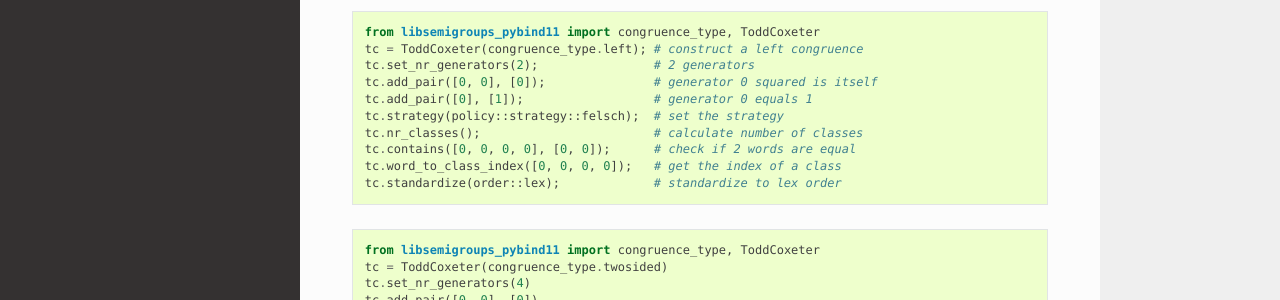
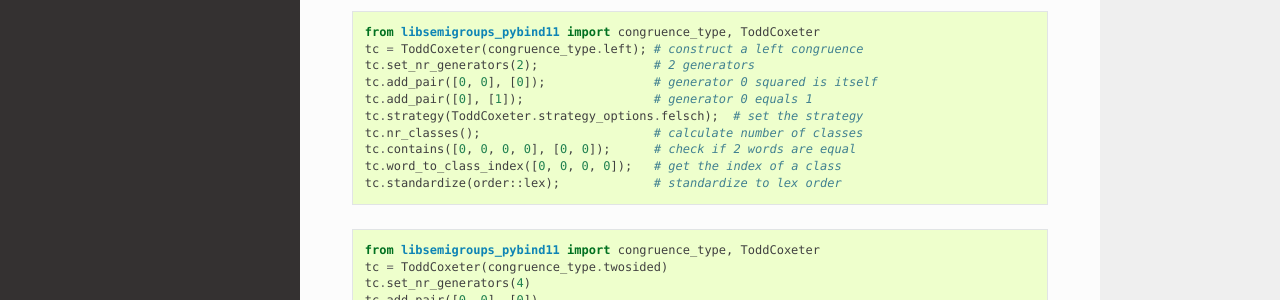
Before and after one commit to libsemigroups/libsemigroups_pybind11, a Sphinx documentation site: the page built from docs/source/api/toddcoxeter.rst, in a window 1280 px wide and 900 px high. Shown: the part 390-690 px from the top of the window. Built offline with Sphinx 7.4.7 and the Read the Docs theme 2.0.0, drawn with Linux system fonts in a browser that asks for light colours; pages that are not in the unit, such as notebooks, are missing from menus.

Commit message:
fixed tc.strategy in example

```diff
--- a/docs/source/api/toddcoxeter.rst
+++ b/docs/source/api/toddcoxeter.rst
@@ -28,7 +28,7 @@ execution of (any version of) the Todd-Coxeter algorithm.
    tc.set_nr_generators(2);                # 2 generators
    tc.add_pair([0, 0], [0]);               # generator 0 squared is itself
    tc.add_pair([0], [1]);                  # generator 0 equals 1
-   tc.strategy(policy::strategy::felsch);  # set the strategy
+   tc.strategy(ToddCoxeter.strategy_options.felsch);  # set the strategy
    tc.nr_classes();                        # calculate number of classes
    tc.contains([0, 0, 0, 0], [0, 0]);      # check if 2 words are equal
    tc.word_to_class_index([0, 0, 0, 0]);   # get the index of a class
```
